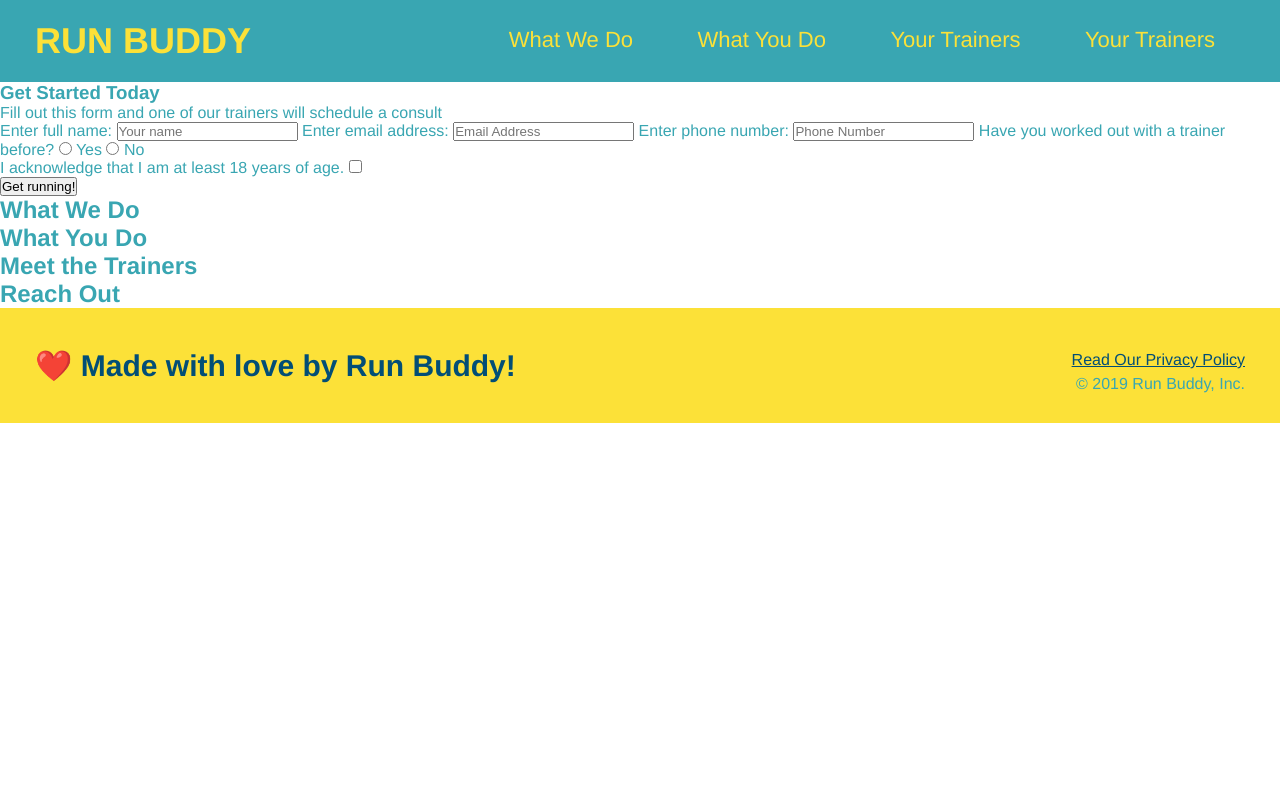
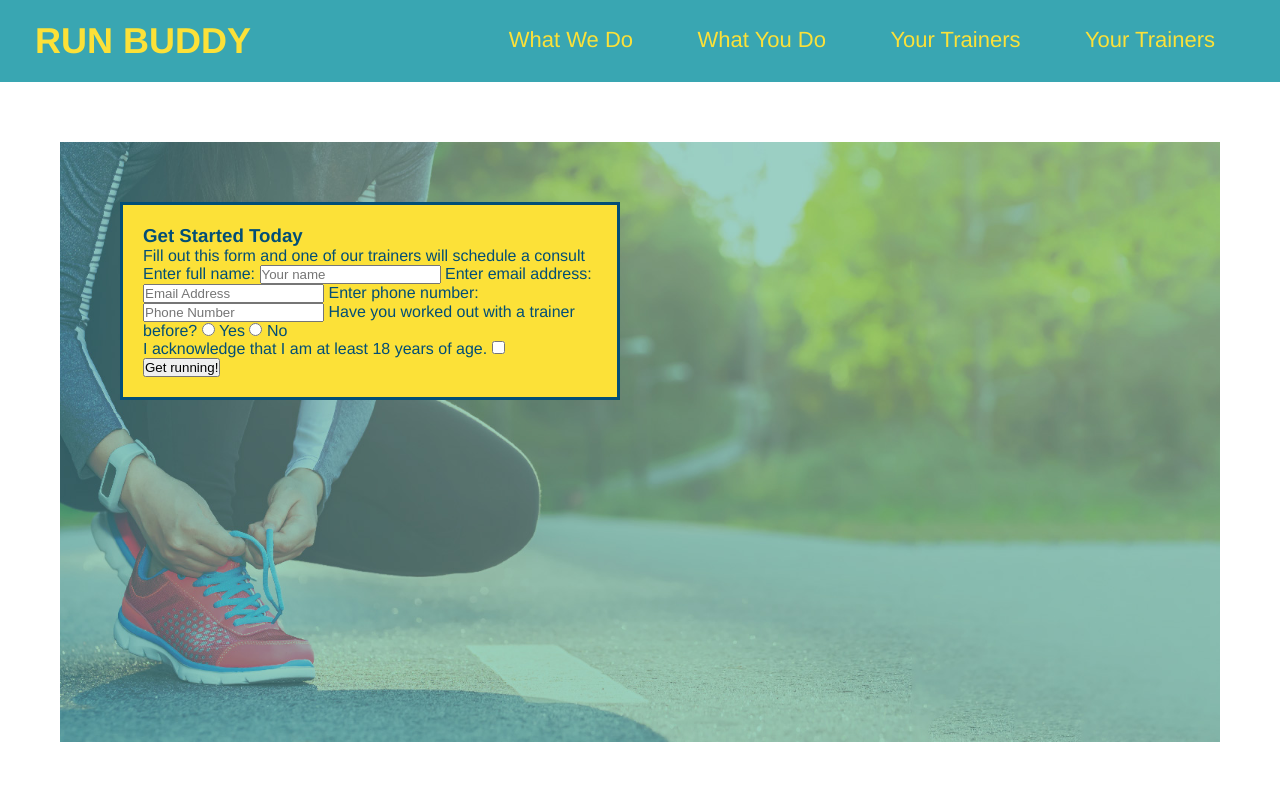
Before and after one commit to jerilynwise/run-buddy2, a plain HTML site: page index.html in a window 1280 px wide. Shown: the top 800 px of the page. Drawn offline with Linux system fonts and the light colour scheme.

Commit message:
added design on the submit info area

```diff
--- a/assests/css/style.css
+++ b/assests/css/style.css
@@ -75,3 +75,31 @@
 footer a {
     color: #024e76;
 }
+
+section {
+    padding: 60px;
+}
+
+/* Hero Style Start */
+
+.hero {
+    background-image: url("../images/hero-bg.jpg");
+    height: 600px;
+    background-size: cover;
+    background-position: center;
+    position: relative;
+}
+
+/* Hero Style End */
+
+/* Submit info */
+
+.hero-form {
+    background-color: #fce138;
+    padding: 20px;
+    width: 500px;
+    color:#024e76;
+    border-style: solid;
+    border-width: 3px;
+    border-color: #024e76;
+}
--- a/index.html
+++ b/index.html
@@ -33,7 +33,9 @@
 </header>
 
 <section>
+    <section class="hero">
     <div>
+        <div class="hero-form">
         <h3>Get Started Today</h3>
         <p>Fill out this form and one of our trainers will schedule a consult</p>
 
```
Also changed, not shown: assests/images/hero-bg.jpg (added).
